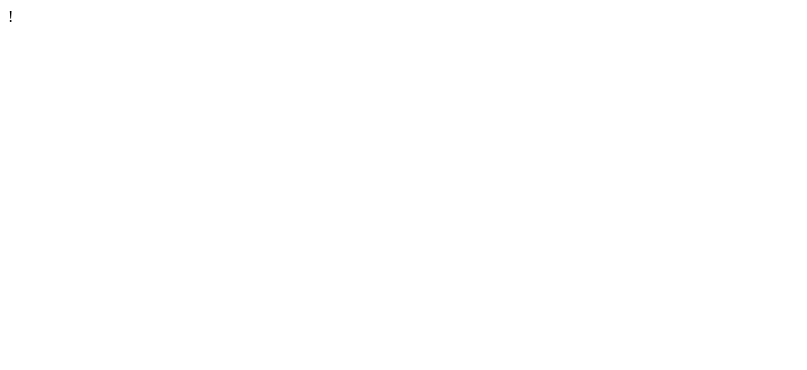
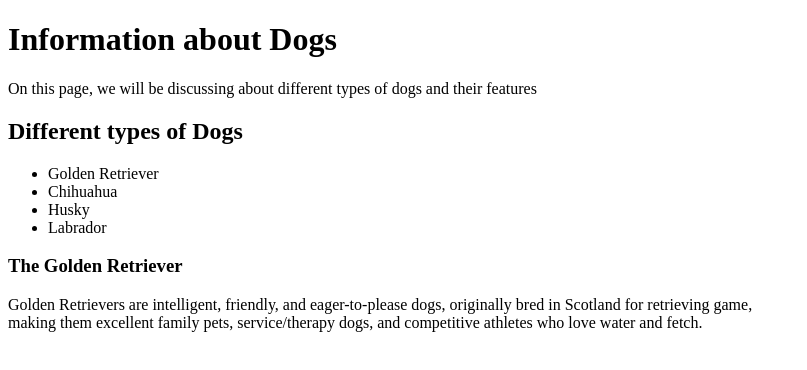
Before and after one commit to kristianestepa/HTML-Learning-Progress, a plain HTML site: page 02-text-content/text-formatting.html in a window 1280 px wide. Shown: the whole page, without its empty margins (0-807 px from the left). Drawn offline with Linux system fonts and the light colour scheme.

Commit message:
Improve text formatting structure
Removed unnecessary line break
Added ordered list for semantic practice
Cleaned up wording and typos

```diff
--- a/02-text-content/text-formatting.html
+++ b/02-text-content/text-formatting.html
@@ -1,4 +1,4 @@
-!<!DOCTYPE html>
+<!DOCTYPE html>
 
 
 <html>
@@ -6,6 +6,19 @@
         <title>HTML Text Formatting</title>
     </head>
     <body>
-
+        <h1>Information about Dogs</h1>
+        <p>On this page, we will be discussing about different types of dogs and their features</p>
+        <h2>Different types of Dogs</h2>
+        <div id="dog-types">
+        <ul>
+            <li>Golden Retriever</li>
+            <li>Chihuahua</li>
+            <li>Husky</li>
+            <li>Labrador</li>
+        </ul>
+        </div>
+        <h3>The Golden Retriever</h3>
+        <p>Golden Retrievers are intelligent, friendly, and eager-to-please dogs, originally bred in Scotland for retrieving game,
+        <br>making them excellent family pets, service/therapy dogs, and competitive athletes who love water and fetch.</p>
     </body>
 </html>
```
